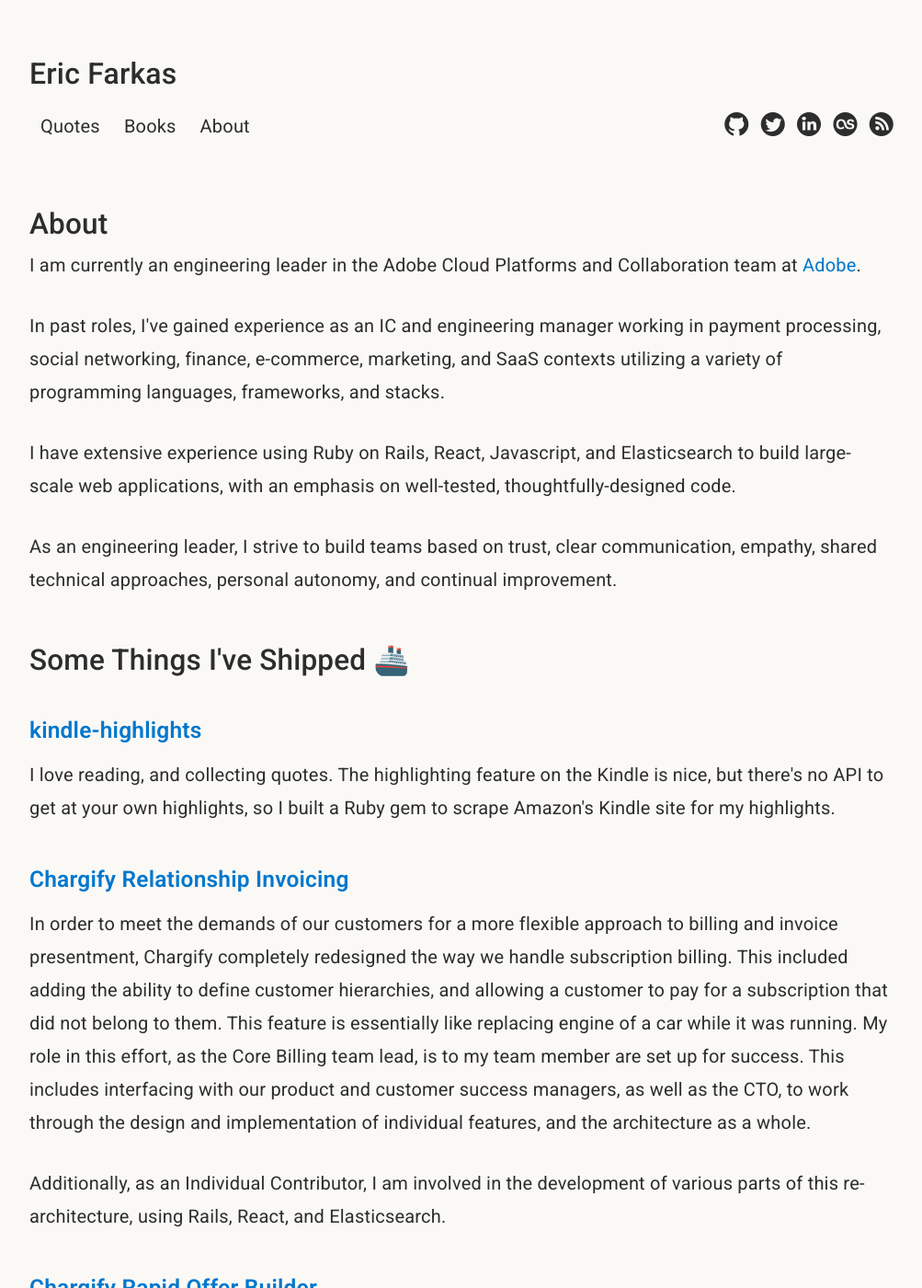
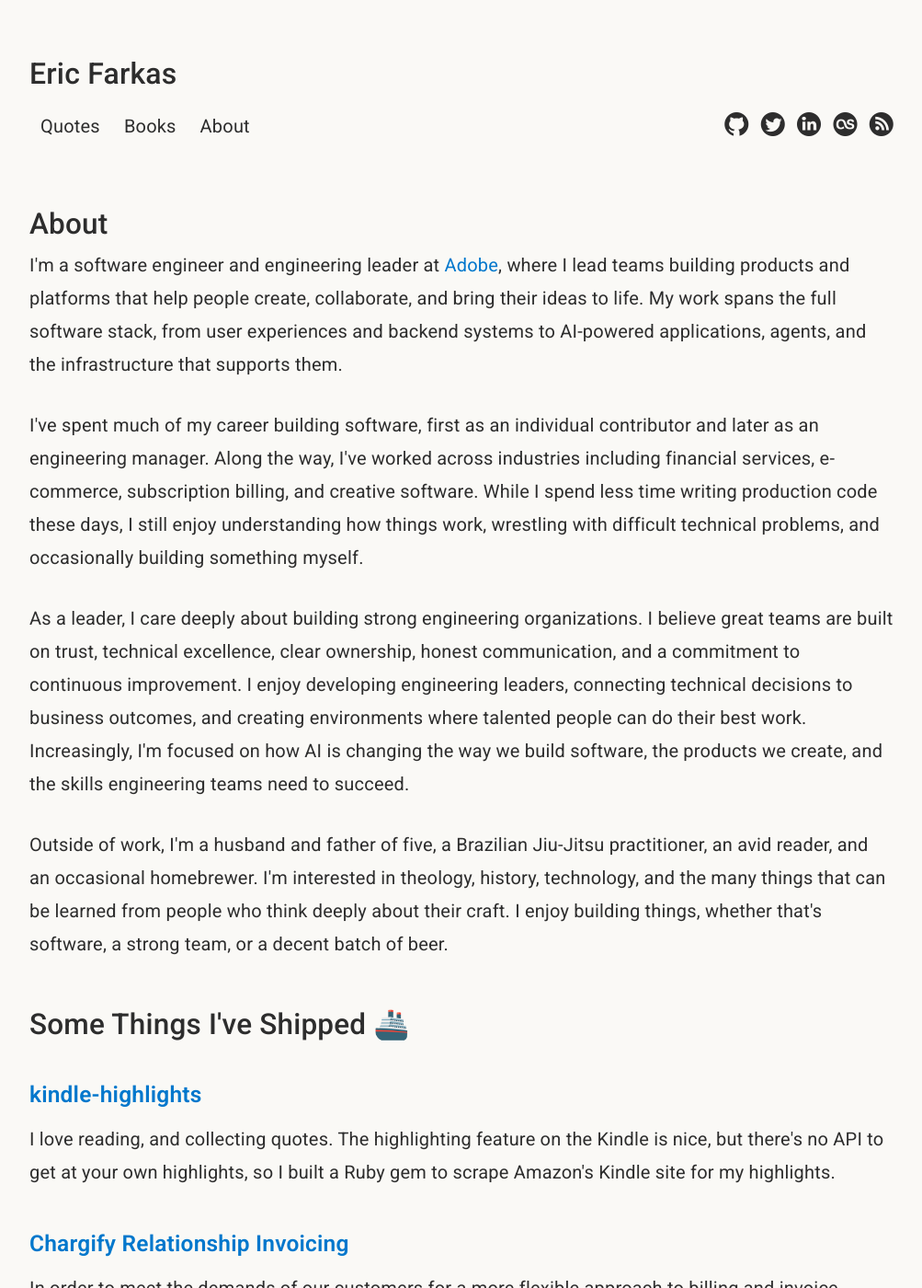
Before and after one commit to speric/speric.github.com, a Jekyll site: the page built from about.html, in a window 1280 px wide and 1400 px high. Shown: the whole window at 92% size, without its empty margins (138-1141 px from the left). Built offline with Jekyll 4.4.1, drawn with Linux system fonts in a browser that asks for light colours; some web fonts are replaced; comment, search, counter and statistics services are not loaded.

Commit message:
Update about.html

```diff
--- a/about.html
+++ b/about.html
@@ -7,25 +7,19 @@
 <div class="row">
   <div class="span12">
     <p>
-      I am currently an engineering leader in the Adobe Cloud Platforms and Collaboration team at <a href="https://adobe.com">Adobe</a>.
+      I'm a software engineer and engineering leader at <a href="https://adobe.com">Adobe</a>, where I lead teams building products and platforms that help people create, collaborate, and bring their ideas to life. My work spans the full software stack, from user experiences and backend systems to AI-powered applications, agents, and the infrastructure that supports them.
     </p>
 
     <p>
-      In past roles, I've gained experience as an IC and engineering manager working in payment processing,
-      social networking, finance, e-commerce, marketing, and SaaS contexts utilizing a
-      variety of programming languages, frameworks, and stacks.
+      I've spent much of my career building software, first as an individual contributor and later as an engineering manager. Along the way, I've worked across industries including financial services, e-commerce, subscription billing, and creative software. While I spend less time writing production code these days, I still enjoy understanding how things work, wrestling with difficult technical problems, and occasionally building something myself.
     </p>
 
     <p>
-      I have extensive experience using Ruby on Rails, React, Javascript, and
-      Elasticsearch to build large-scale web applications, with an emphasis on
-      well-tested, thoughtfully-designed code.
+      As a leader, I care deeply about building strong engineering organizations. I believe great teams are built on trust, technical excellence, clear ownership, honest communication, and a commitment to continuous improvement. I enjoy developing engineering leaders, connecting technical decisions to business outcomes, and creating environments where talented people can do their best work. Increasingly, I'm focused on how AI is changing the way we build software, the products we create, and the skills engineering teams need to succeed.
     </p>
 
     <p>
-      As an engineering leader, I strive to build teams based on trust,
-      clear communication, empathy, shared technical approaches, personal
-      autonomy, and continual improvement.
+Outside of work, I'm a husband and father of five, a Brazilian Jiu-Jitsu practitioner, an avid reader, and an occasional homebrewer. I'm interested in theology, history, technology, and the many things that can be learned from people who think deeply about their craft. I enjoy building things, whether that's software, a strong team, or a decent batch of beer.
     </p>
   </div>
 </div>
```
